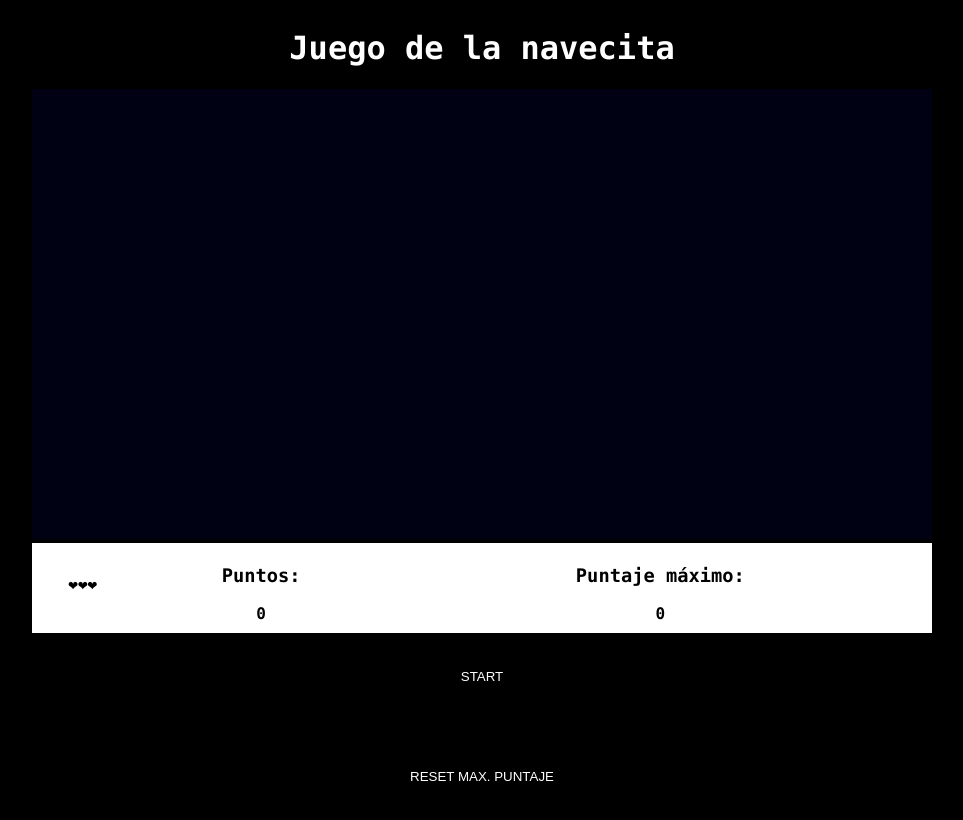
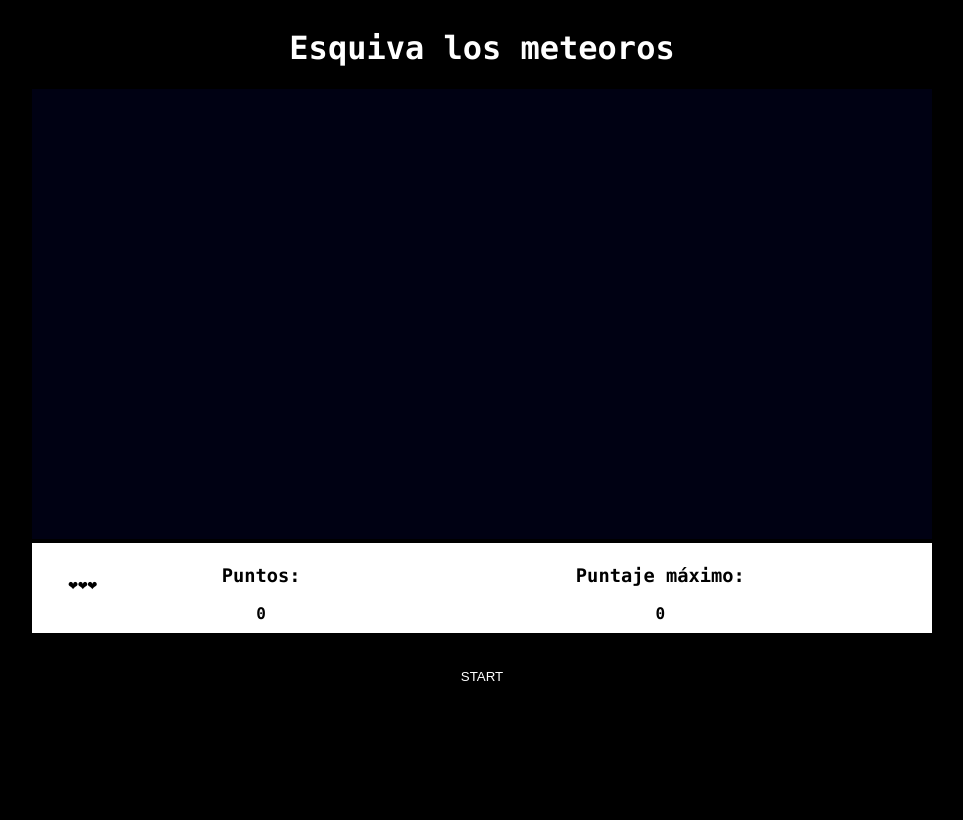
Before and after one commit to edw-perzd/JuegoNavecitaJS, a plain HTML site: page index.html in a window 1280 px wide. Shown: the whole page, without its empty margins (158-1121 px from the left). Drawn offline with Linux system fonts and the light colour scheme.

Commit message:
Se cambió el título

```diff
--- a/index.html
+++ b/index.html
@@ -8,7 +8,7 @@
 </head>
 <body>
     <div class="container">
-        <h1>Juego de la navecita</h1>
+        <h1>Esquiva los meteoros</h1>
         <canvas id="canvas" width="900" height="450"></canvas>
         <div class="scores">
             <table>
@@ -25,8 +25,6 @@
                 </th>
             </table>
             <button class="btn-start">Start</button>
-            <br>
-            <button class="btn-reset">Reset Max. Puntaje</button>
         </div>
     </div>
     <script src="./navecita.js"></script>
```
